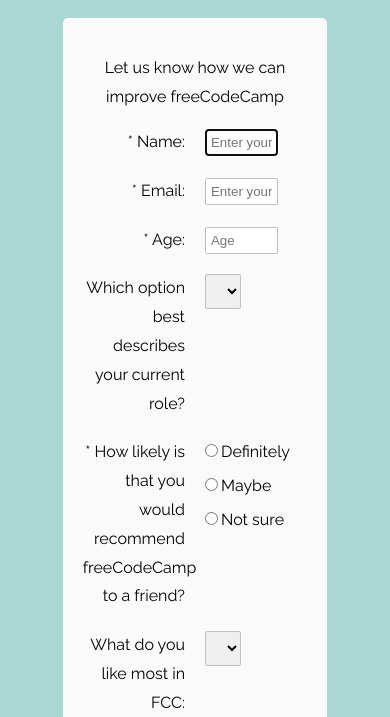
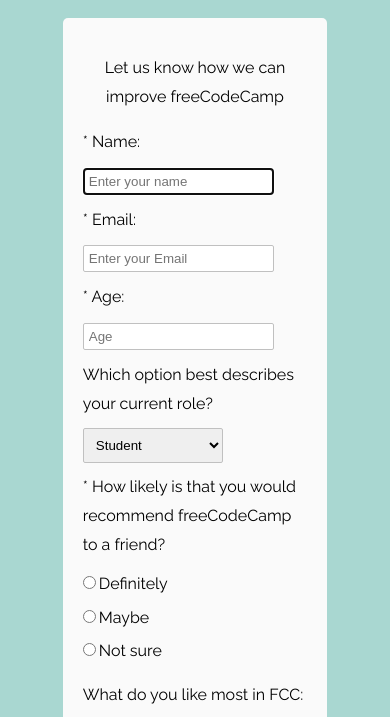
Before and after one commit to LiTAooooo/FreeCodeCamp-Projects, a plain HTML site: page Responsive Web Design Projects/Pro2-Build a Survey Form/solution4-inline-block/index.html in a window 390 px wide. Shown: the part 82-799 px from the top of the page. Drawn offline with Linux system fonts and the light colour scheme.

Commit message:
Add responsive design for RWDP-Pro2-solution4

```diff
--- a/Responsive Web Design Projects/Pro2-Build a Survey Form/solution4-inline-block/index.html
+++ b/Responsive Web Design Projects/Pro2-Build a Survey Form/solution4-inline-block/index.html
@@ -38,7 +38,7 @@
     		    </select>
             </div>
 
-    		<label for="radio-list" class="column-first">* How likely is that you would recommend<br>freeCodeCamp to a friend?</label>
+    		<label for="radio-list" class="column-first">* How likely is that you would recommend freeCodeCamp to a friend?</label>
     		<ul id="radio-list">
     			<li><input type="radio" name="posibility" value="definitely" id="definitely" required><label for="definitely">Definitely</label></li>
     			<li><input type="radio" name="posibility" value="maybe" id="maybe" required><label for="maybe">Maybe</label></li>
--- a/Responsive Web Design Projects/Pro2-Build a Survey Form/solution4-inline-block/style.css
+++ b/Responsive Web Design Projects/Pro2-Build a Survey Form/solution4-inline-block/style.css
@@ -5,6 +5,7 @@
 }
 
 body {
+	min-width: 350px;
 	background-color: rgb(169,215,209);
 }
 
@@ -76,7 +77,7 @@
 
 #select-like,
 #select-role {
-	width: 35%;
+	width: 140px;
 	padding: 8px;
 }
 
@@ -88,3 +89,30 @@
 	text-align: right;
 	margin-right: 20px;
 }
+
+@media screen and (max-width: 770px) {
+	#form-container > * {
+		width: 100%;
+		margin-bottom: 10px;
+	}
+
+	.column-first {
+		text-align: left;
+		margin-right: 0;
+	}
+
+	#submit {
+		width: 100px;
+		margin-bottom: 0;
+	}
+}
+
+@media screen and (max-width: 500px) {
+	#input-name,
+	#input-email,
+	#input-age,
+	#textarea {
+		width: 80%;
+
+	}
+}
```
